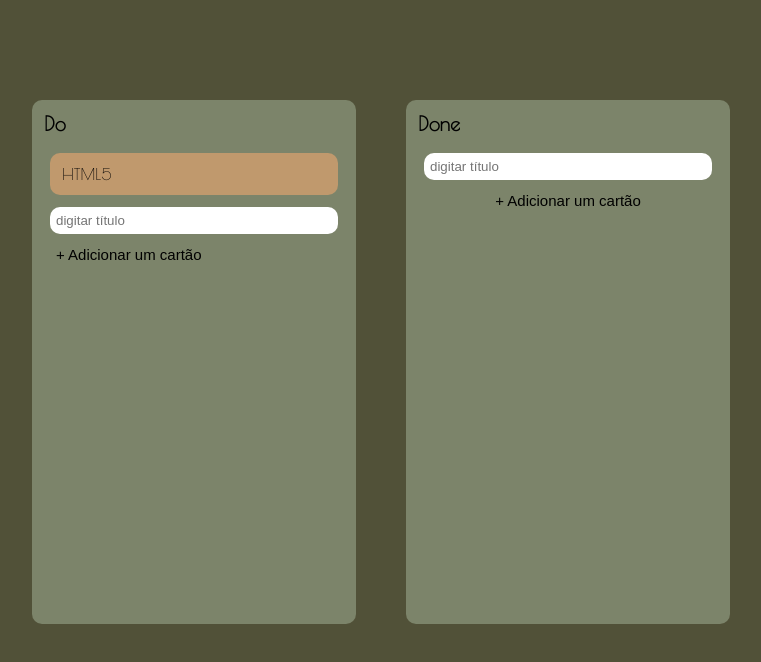
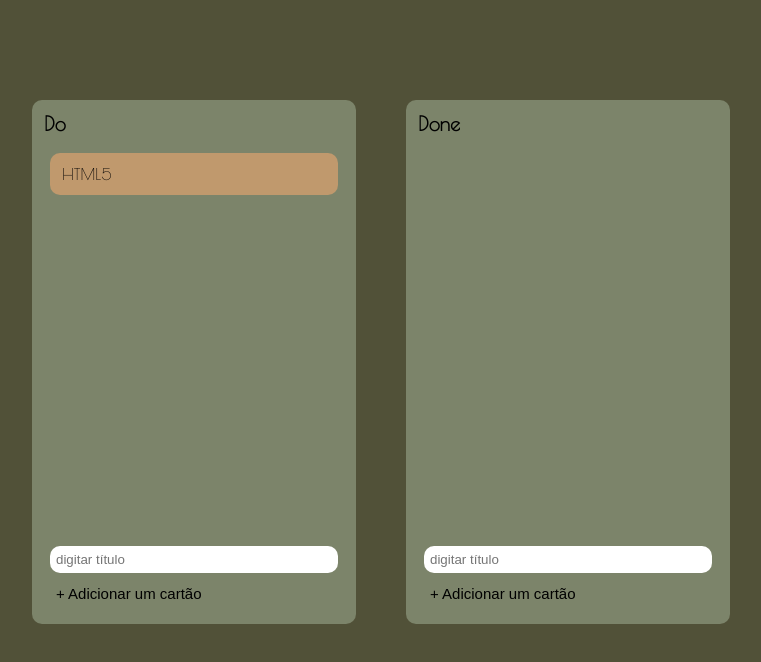
Before and after one commit to marianwiermann/Trallo, a plain HTML site: page index.html in a window 1280 px wide. Shown: the whole page, without its empty margins (259-1020 px from the left). Drawn offline with nearby package versions, Linux system fonts and the light colour scheme.

Commit message:
ajuste de div

```diff
--- a/index.html
+++ b/index.html
@@ -31,7 +31,7 @@
         </div> -->
       </div>
 
-      <form id="form-adiciona">
+      <form class="form-adiciona">
         <div class="add">
           <label for="texto"></label>
           <input
@@ -49,22 +49,25 @@
     <section class="board done">
       <h3>Done</h3>
 
-      <!-- <div class="dropzone">
-        <div class="card" draggable="true">
+      <div class="dropzone">
+        <!-- <div class="card" draggable="true">
           <div class="conteudo">JavaScrit</div>
+        </div> -->
       </div>
-      </div> -->
 
+      <form class="form-adiciona">
         <div class="add">
           <label for="texto"></label>
           <input
+            id="texto"
+            name="texto"
             type="text"
-          id="texto"
+            placeholder="digitar título"
             class="texto"
-          placeholder="digitar título"
           />
-        <button class="botao-add" type="submit">+ Adicionar um cartão</button>
         </div>
+        <button id="botao-add" class="botao-add">+ Adicionar um cartão</button>
+      </form>
     </section>
   </body>
 </html>
--- a/main.js
+++ b/main.js
@@ -46,6 +46,15 @@ function drop() {
   this.classList.remove('over')
 }
 
+// document.querySelectorAll("button").forEach(function(btn) {
+//   btn.addEventListener("click", function(){
+//     alert("Agora com QuerySelectorAll");
+//   });
+// });
+
+// botaoAdicionar.addEventListener('click', function (event) {
+//   event.preventDefault()
+
 // add cards -----------
 const botaoAdicionar = document.querySelector('.botao-add')
 
@@ -53,13 +62,14 @@ botaoAdicionar.addEventListener('click', function (event) {
   event.preventDefault()
 
   // pegando o valor o novo conteudo
-  const form = document.querySelector('#form-adiciona')
+  const form = document.querySelector('.form-adiciona')
   const conteudo = form.texto.value
 
   // novo card
   const novoCard = document.createElement('div')
   const novoConteudo = document.createElement('div')
   novoCard.classList.add('card') //add class
+  novoCard.classList.add('true') //add class
 
   novoConteudo.textContent = conteudo
 
--- a/style.css
+++ b/style.css
@@ -62,7 +62,7 @@ body {
 }
 
 .dropzone {
-  min-height: 40px;
+  min-height: 375px;
   display: flex;
   flex-direction: column;
   gap: 6px;
@@ -74,7 +74,7 @@ body {
 .add {
   display: flex;
   flex-direction: column;
-  margin-top: 6px;
+  margin-top: 12px;
 
   justify-content: flex-end;
 }
```
Lines whose indentation alone changed are shown as unchanged.
